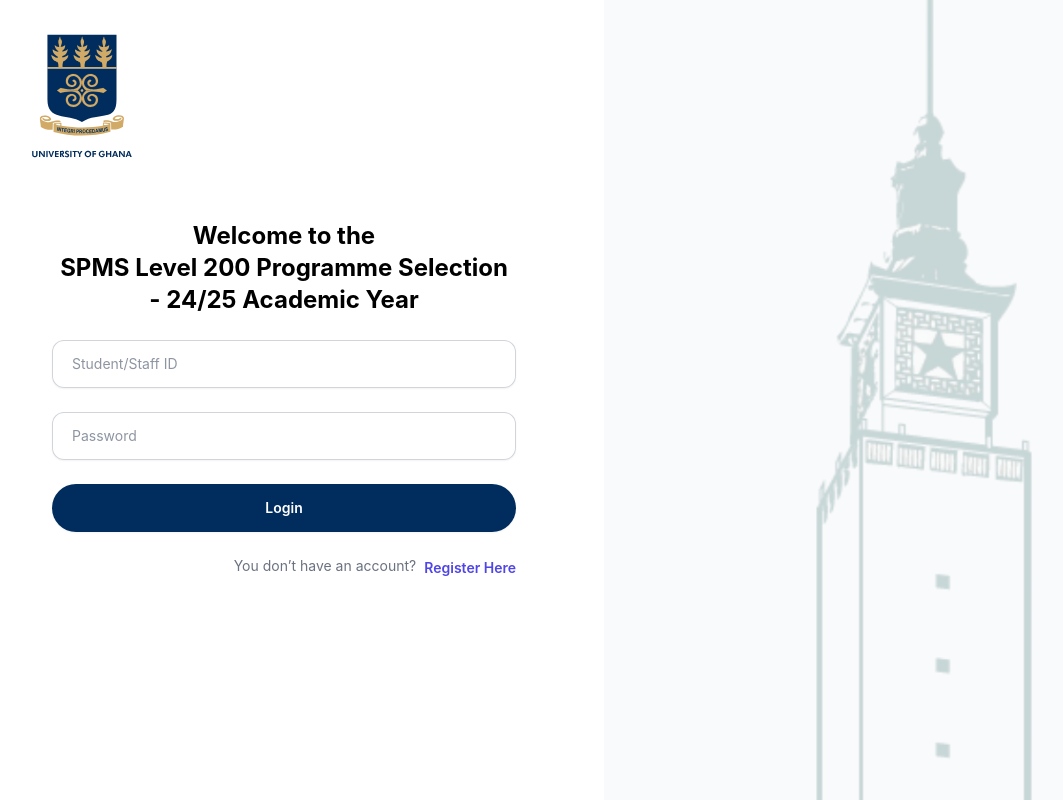
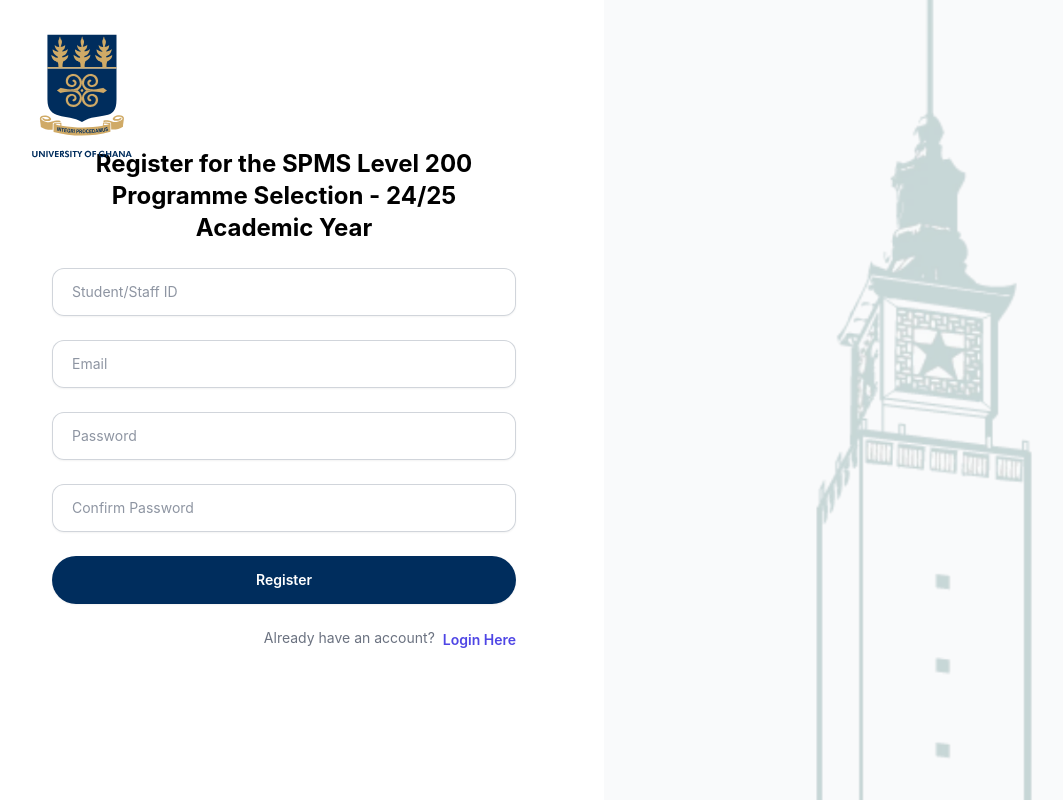
Before and after one commit to KAsare1/spms-placement-frontend, a React (Vite) app: page / in a window 1280 px wide. Shown: the whole page, without its empty margins (36-1099 px from the left). Built offline with nearby package versions, Linux system fonts and the light colour scheme.

Commit message:
Update App.tsx

```diff
--- a/src/App.tsx
+++ b/src/App.tsx
@@ -9,8 +9,8 @@
   return (
     <Router>
       <Routes>
-        <Route path="/" element={<Login />} />
-        <Route path="/register" element={<Register />} />
+        <Route path="/" element={<Register />} />
+        <Route path="/login" element={<Login />} />
 
         <Route path="/rules" element={<Rules />} />
         <Route path="/choices" element={<Choices />} />
```
